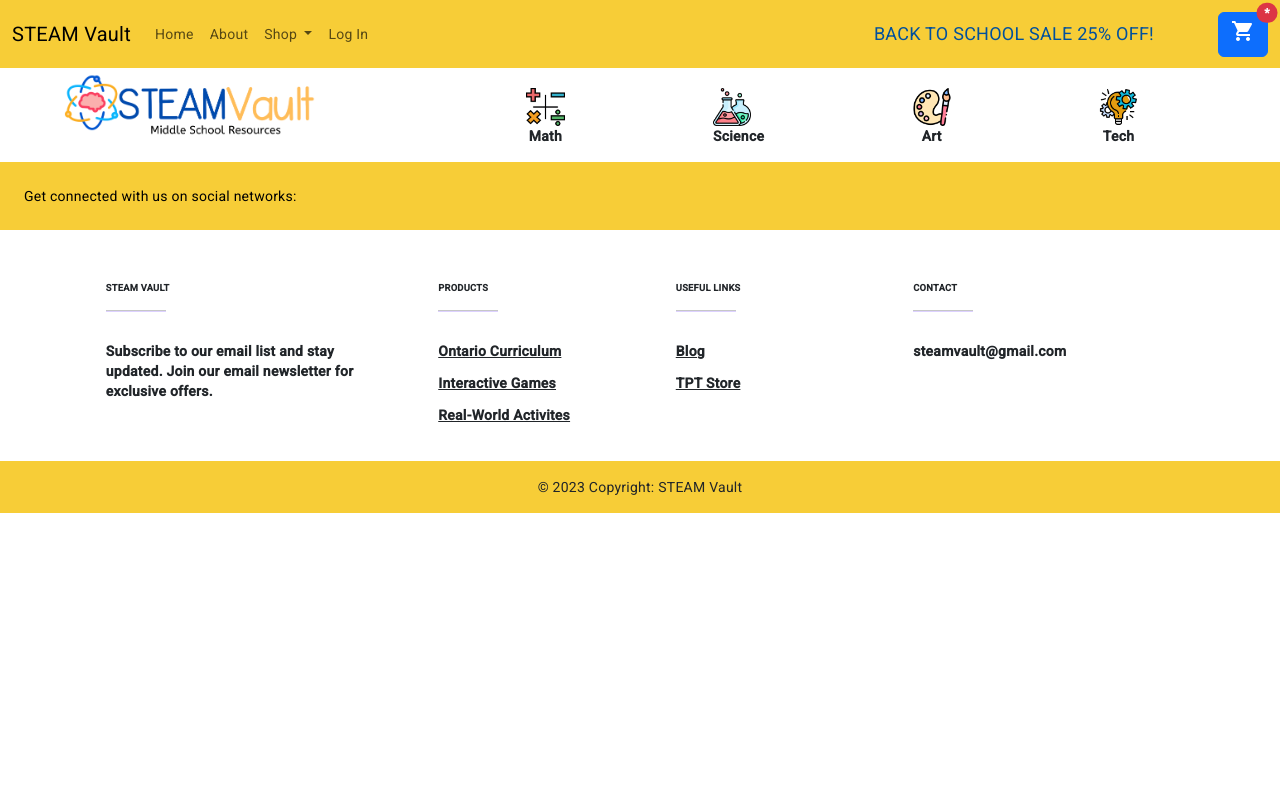
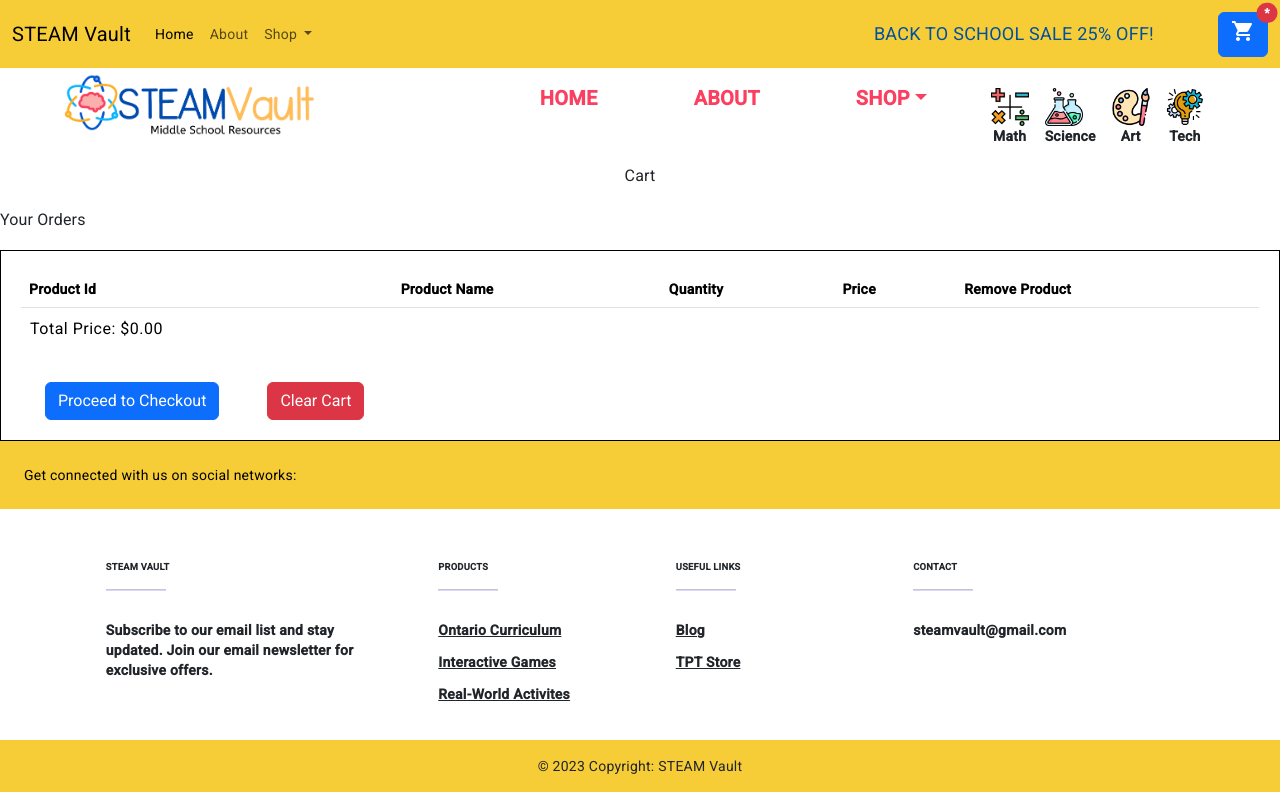
Before and after one commit to marwaelkelani/Capstone-Project, an Angular app in the folder client-side/: page /cart in a window 1280 px wide. Before the commit this address led to /. Built offline with nearby package versions, Linux system fonts and the light colour scheme.

Commit message:
updated nav

```diff
--- a/client-side/src/app/app-routing.module.ts
+++ b/client-side/src/app/app-routing.module.ts
@@ -5,6 +5,7 @@
 import { ShopComponent } from './components/shop/shop.component';
 import { ProductComponent } from './components/product/product.component';
 import { CheckoutComponent } from './components/checkout/checkout.component';
+import { ShoppingCartComponent } from './components/shopping-cart/shopping-cart.component';
 
 const routes: Routes = [
   {path: '', component: HomeComponent},
@@ -13,6 +14,7 @@
   {path: 'products/:id', component: ProductComponent},
   {path: 'product', component: ProductComponent},
   {path: 'checkout', component: CheckoutComponent},
+  {path: 'cart', component: ShoppingCartComponent},
 ];
 
 @NgModule({
--- a/client-side/src/app/app.component.css
+++ b/client-side/src/app/app.component.css
@@ -46,3 +46,20 @@
 .footer {
     text-align: left;
 }
+
+/* New SubNav Bar */
+.dropdown{
+    list-style: none;
+}
+
+.navlink {
+    text-decoration: none;
+    text-transform: uppercase;
+    font-size: 20px;
+    color: #FA3F60;
+    font-weight: bold;
+}
+
+.listnav {
+    display: inline-block;
+}
--- a/client-side/src/app/app.component.html
+++ b/client-side/src/app/app.component.html
@@ -25,17 +25,16 @@
           </a>
           <ul class="dropdown-menu">
             <li><a class="dropdown-item" routerLink="/shop">Shop Here</a></li>
-            <li><a class="dropdown-item" href="https://www.teacherspayteachers.com/Store/Steam-Vault" target="_blank">Shop TPT</a></li>
+            <li><a class="dropdown-item" href="https://www.teacherspayteachers.com/Store/Steam-Vault"
+                target="_blank">Shop TPT</a></li>
           </ul>
-        </li>
-        <li class="nav-item">
-          <a class="nav-link" href="#" routerLinkActive="active">Log In</a>
         </li>
       </ul>
     </div>
     <div class="sale p-3 me-5">BACK TO SCHOOL SALE {{salePercent + ' OFF!'}}</div>
 
-    <button class="btn btn-primary position-relative" routerLink="/cart" (click)="getItems()"> <span class="position-absolute top-0 start-100 translate-middle badge rounded-pill bg-danger">
+    <button class="btn btn-primary position-relative" routerLink="/cart" (click)="getItems()"> <span
+        class="position-absolute top-0 start-100 translate-middle badge rounded-pill bg-danger">
         *<span class="visually-hidden">unread messages</span>
       </span><mat-icon>shopping_cart</mat-icon>
     </button>
@@ -43,9 +42,40 @@
 </nav>
 
 <!-- SubNav -->
+<!-- <div class="align">
+  <img [src]="banner" id="banner">
+  <div id="subnav" class="p-1 mt-3">
+    <div><img [src]="math" class="widget">
+      <p>Math</p>
+    </div>
+    <div><img [src]="science" class="widget">
+      <p>Science</p>
+    </div>
+    <div><img [src]="art" class="widget">
+      <p>Art</p>
+    </div>
+    <div><img [src]="tech" class="widget">
+      <p>Tech</p>
+    </div>
+  </div>
+</div> -->
+<!-- SubNav -->
 <div class="align">
   <img [src]="banner" id="banner">
   <div id="subnav" class="p-1 mt-3">
+    <ul class="dropdown">
+      <li class="listnav mx-5"><a class="navlink" routerLink="/">Home</a></li>
+      <li class="listnav mx-5"><a class="navlink" routerLink="/about">About</a></li>
+      <!-- dropdown shop -->
+      <li class="listnav mx-5 nav-item dropdown"><a class="navlink dropdown-toggle" role="button"
+          data-bs-toggle="dropdown" aria-expanded="false">Shop</a>
+        <ul class="dropdown-menu">
+          <li><a routerLink="/shop" class="dropdown-item">Shop Here</a></li>
+          <li><a href="https://www.teacherspayteachers.com/Store/Steam-Vault" target="_blank" class="dropdown-item">Shop
+              on TPT</a></li>
+        </ul>
+      </li>
+    </ul>
     <div><img [src]="math" class="widget">
       <p>Math</p>
     </div>
@@ -69,8 +99,7 @@
 
 <footer class="text-center text-lg-start text-dark" style="background-color: white">
   <!-- Section: Social media -->
-  <section
-           class="d-flex justify-content-between p-4 text-black" style="background-color: #f7cd37">
+  <section class="d-flex justify-content-between p-4 text-black" style="background-color: #f7cd37">
     <!-- Left -->
     <div class="me-5">
       <span>Get connected with us on social networks:</span>
@@ -105,10 +134,7 @@
         <div class="col-md-3 col-lg-4 col-xl-3 mx-auto mb-4">
           <!-- Content -->
           <h6 class="text-uppercase fw-bold">STEAM Vault</h6>
-          <hr
-              class="mb-4 mt-0 d-inline-block mx-auto"
-              style="width: 60px; background-color: #7c4dff; height: 2px"
-              />
+          <hr class="mb-4 mt-0 d-inline-block mx-auto" style="width: 60px; background-color: #7c4dff; height: 2px" />
           <p class="footer">
             Subscribe to our email list and stay updated. Join our email newsletter for exclusive offers.
           </p>
@@ -119,10 +145,7 @@
         <div class="col-md-2 col-lg-2 col-xl-2 mx-auto mb-4">
           <!-- Links -->
           <h6 class="text-uppercase fw-bold">Products</h6>
-          <hr
-              class="mb-4 mt-0 d-inline-block mx-auto"
-              style="width: 60px; background-color: #7c4dff; height: 2px"
-              />
+          <hr class="mb-4 mt-0 d-inline-block mx-auto" style="width: 60px; background-color: #7c4dff; height: 2px" />
           <p class="footer">
             <a href="#!" class="text-dark">Ontario Curriculum</a>
           </p>
@@ -139,10 +162,7 @@
         <div class="col-md-3 col-lg-2 col-xl-2 mx-auto mb-4">
           <!-- Links -->
           <h6 class="text-uppercase fw-bold">Useful links</h6>
-          <hr
-              class="mb-4 mt-0 d-inline-block mx-auto"
-              style="width: 60px; background-color: #7c4dff; height: 2px"
-              />
+          <hr class="mb-4 mt-0 d-inline-block mx-auto" style="width: 60px; background-color: #7c4dff; height: 2px" />
           <p class="footer">
             <a href="#!" class="text-dark">Blog</a>
           </p>
@@ -156,10 +176,7 @@
         <div class="col-md-4 col-lg-3 col-xl-3 mx-auto mb-md-0 mb-4">
           <!-- Links -->
           <h6 class="text-uppercase fw-bold">Contact</h6>
-          <hr
-              class="mb-4 mt-0 d-inline-block mx-auto"
-              style="width: 60px; background-color: #7c4dff; height: 2px"
-              />
+          <hr class="mb-4 mt-0 d-inline-block mx-auto" style="width: 60px; background-color: #7c4dff; height: 2px" />
           <p class="footer"><i class="fas fa-envelope mr-3"></i> steamvault@gmail.com</p>
         </div>
         <!-- Grid column -->
@@ -170,8 +187,7 @@
   <!-- Section: Links  -->
 
   <!-- Copyright -->
-  <div
-       class="text-center p-3" style="background-color: #f7cd37">
+  <div class="text-center p-3" style="background-color: #f7cd37">
     © 2023 Copyright: STEAM Vault
   </div>
   <!-- Copyright -->
--- a/client-side/src/app/components/shop/shop.component.html
+++ b/client-side/src/app/components/shop/shop.component.html
@@ -6,9 +6,9 @@
             <div class="row">
                 <form class="col-6 offset-1" [formGroup]="filterForm">
                     <h4>Grade</h4>
-                    <input type="radio" name="grade" value="6" formControlName="grade_number"> Grade 6 <br>
-                    <input type="radio" name="grade" value="7" formControlName="grade_number"> Grade 7 <br>
-                    <input type="radio" name="grade" value="8" formControlName="grade_number"> Grade 8 <br>
+                    <input type="radio" name="grade_number" value="6" formControlName="grade_number"> Grade 6 <br>
+                    <input type="radio" name="grade_number" value="7" formControlName="grade_number"> Grade 7 <br>
+                    <input type="radio" name="grade_number" value="8" formControlName="grade_number"> Grade 8 <br>
                     <br>
 
                     <h4>Subjects</h4>
@@ -46,7 +46,7 @@
                         <h5 class="card-text text-center">{{product.price | currency }}</h5>
                         <input [(ngModel)]="product.quantity" [ngModelOptions] ="{standalone: true}" (change)="changeSubTotal(product)" type="number" min="1" value="1" placeholder="Quantity">
                         <h6>SubTotal: {{product.quantity*product.price | currency}}</h6>
-                       <button type="button" class="btn btn-success col-12" (click)="addToCart(product)" (click)="addToCart(product)">Add to Cart</button>
+                       <button type="button" class="btn btn-primary col-12" (click)="addToCart(product)" (click)="addToCart(product)">Add to Cart</button>
                     </div>
                 </div>
             </div>
--- a/client-side/src/app/components/shopping-cart/shopping-cart.component.html
+++ b/client-side/src/app/components/shopping-cart/shopping-cart.component.html
@@ -23,7 +23,7 @@
           </tr>
         </tbody>
         <tr>
-          <th>Total Price: {{total | currency }}</th>
+          <th><h4>Total Price: {{total | currency }}</h4></th>
         </tr>
       </table>
 
--- a/client-side/src/app/components/shopping-cart/shopping-cart.component.ts
+++ b/client-side/src/app/components/shopping-cart/shopping-cart.component.ts
@@ -11,6 +11,7 @@
 })
 export class ShoppingCartComponent {
   products:Iproduct[] = this.cartService.getItems();
+  subTotal!: number;
 
   constructor(private cartService: ShoppingCartService, private router: Router){
 
@@ -46,4 +47,13 @@
       {quantity: 1, price: 0}
     ).price
   }
+
+     //Change sub total amount
+     changeSubTotal(product: Iproduct){
+      const qty = product.quantity;
+      const amt = product.price;
+      this.subTotal = amt * qty;
+      // product.price = this.subTotal
+      this.cartService.saveCart();
+    }
 }
```
Lines whose indentation alone changed are shown as unchanged.
